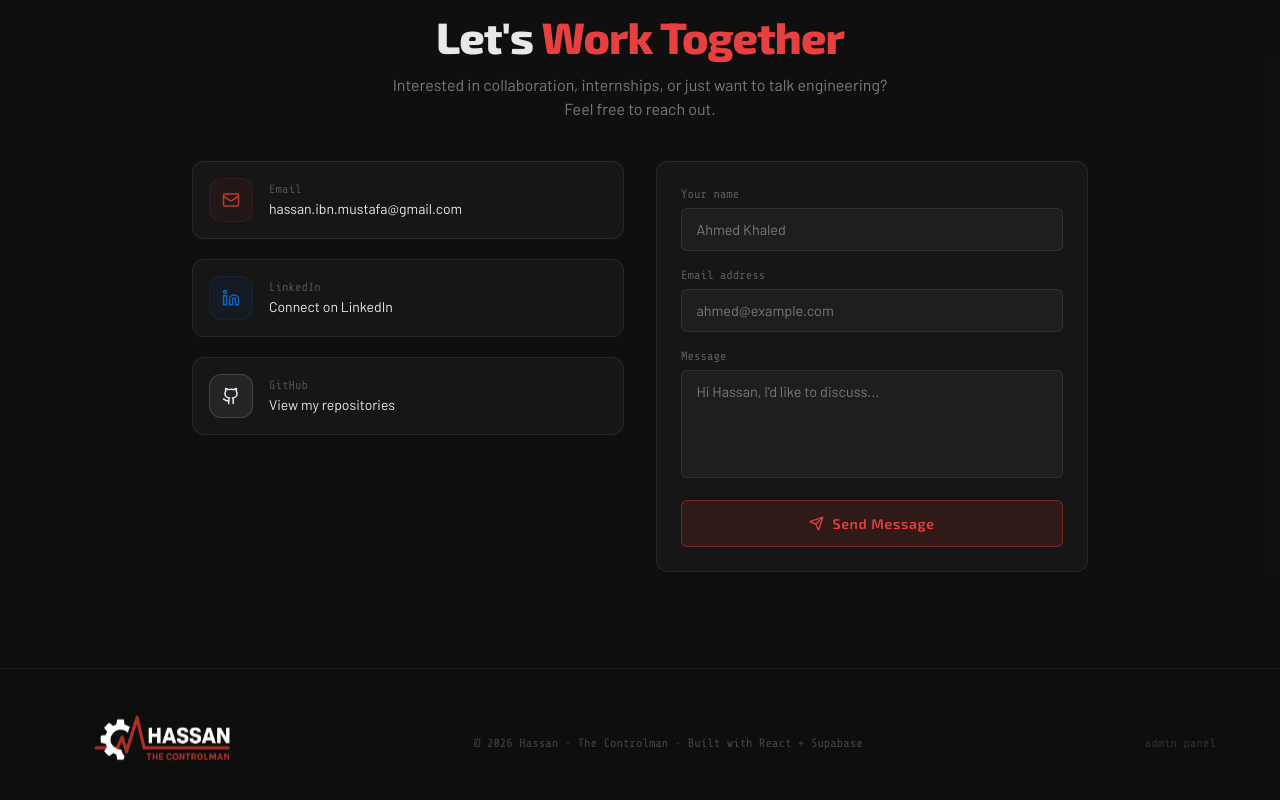
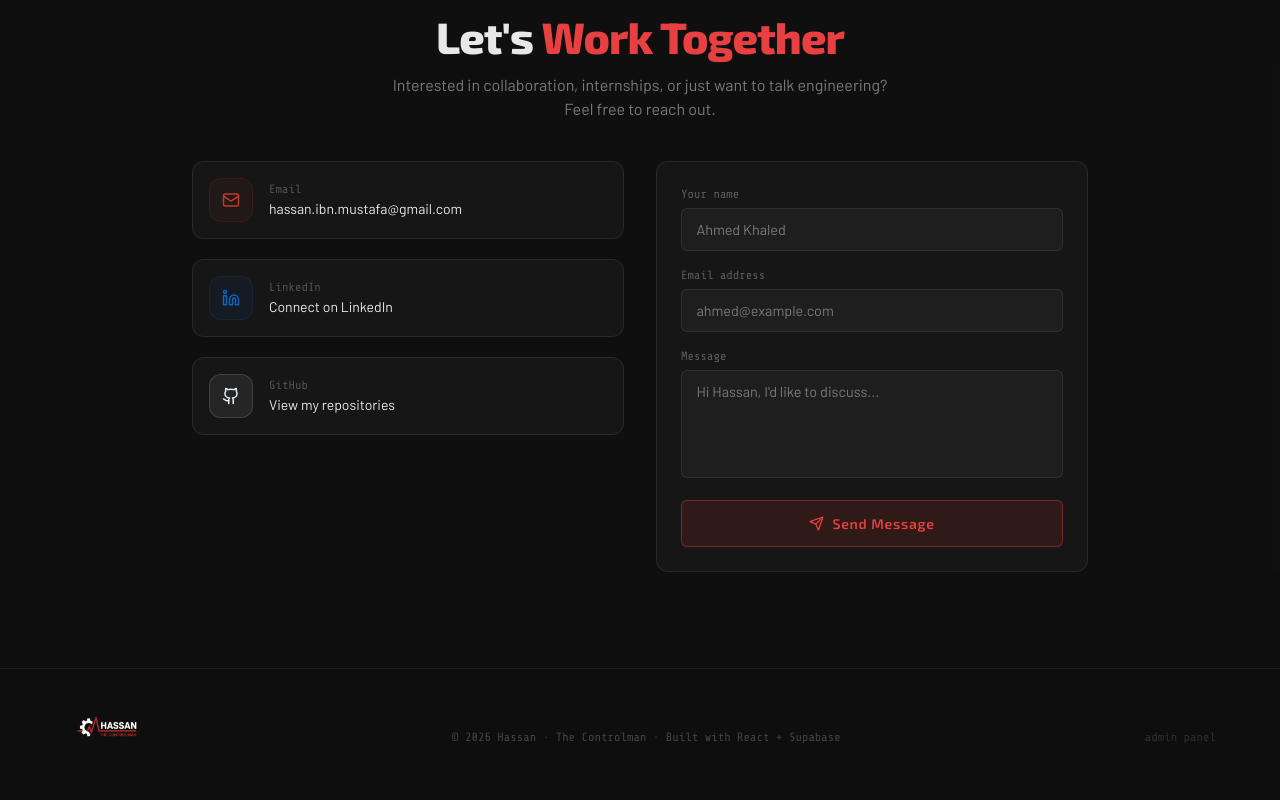
Before and after one commit to hassan-ibn-mustafa/Portfolio, a React (Vite) app: page / in a window 1280 px wide. Shown: the part 4002-4802 px from the top of the page. Built offline with nearby package versions, Linux system fonts and the light colour scheme; no server answers; the database is empty.

Commit message:
Update Footer.jsx

```diff
--- a/src/components/Footer.jsx
+++ b/src/components/Footer.jsx
@@ -12,7 +12,7 @@ export default function Footer() {
           <img
             src={myLogo}
             alt="Hassan The Controlman"
-            className="w-32 h-auto scale-150 origin-left"
+            className="h-12 sm:h-14 w-auto object-contain mx-auto mb-4"
             style={{ mixBlendMode: 'lighten' }}
           />
         </a>
```
